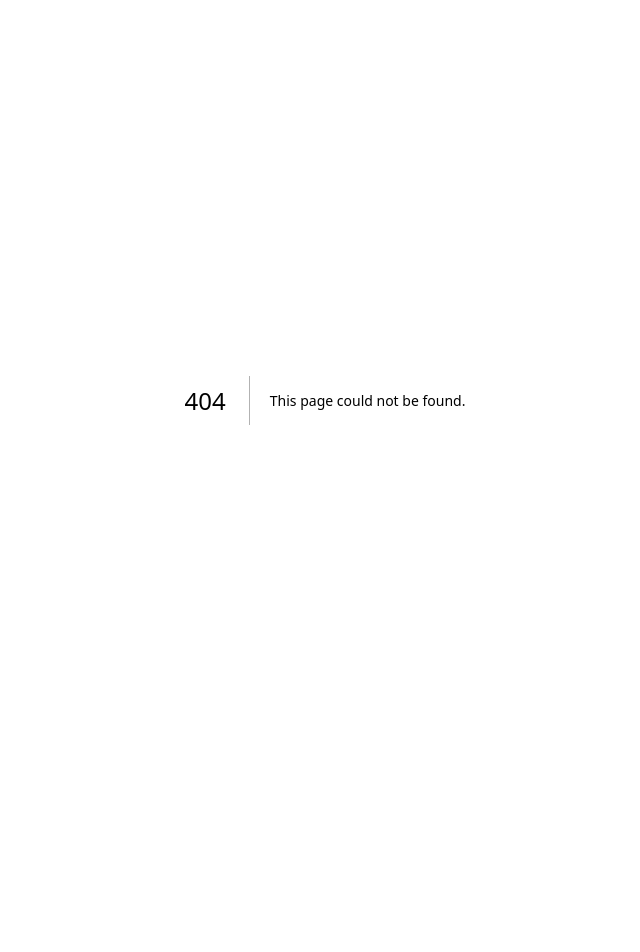
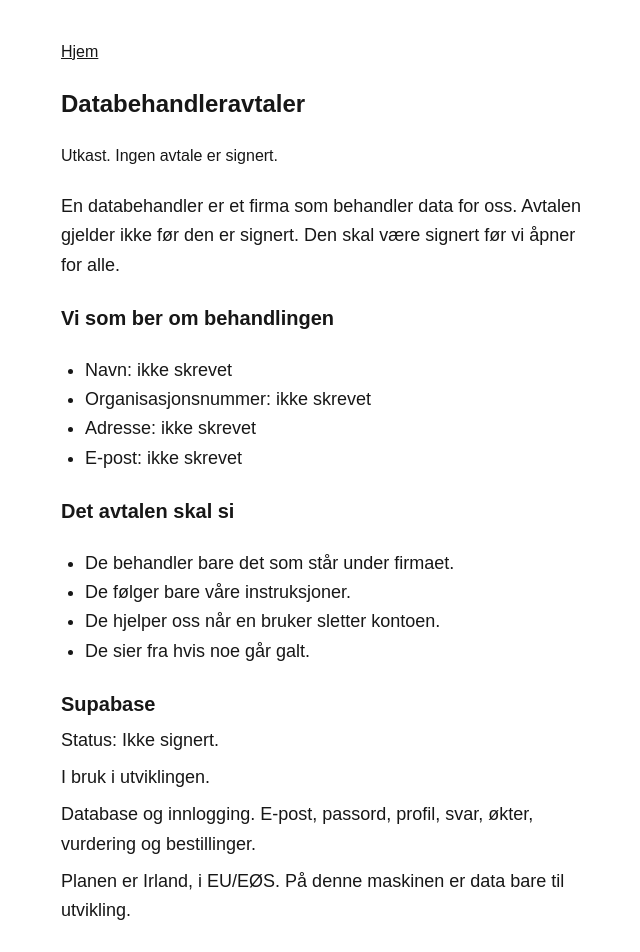
Before and after one commit to IvarMolde/Norskprove-KI, a Next.js app in the folder web/: page /databehandlere in a window 1280 px wide. Before the commit this address had no page. Shown: the top 952 px of the page, without its empty margins (315-955 px from the left). Before the commit the page ends 800 px from the top, so only its background shows below. Built offline with nearby package versions, Linux system fonts and the light colour scheme.

Commit message:
Legg inn utkast til databehandleravtaler.
Ingen avtale er signert, og firmaopplysningene står tomme. Fase 7 er ikke ferdig.

Co-authored-by: Ivar <IvarMolde@users.noreply.github.com>

```diff
--- /dev/null
+++ b/web/app/databehandlere/page.tsx
@@ -0,0 +1,48 @@
+import Link from "next/link";
+import { Ramme } from "@/app/ov/lesing/ramme";
+import { databehandlere } from "@/lib/personvern/databehandlere";
+
+const tommeFelt = ["Navn", "Organisasjonsnummer", "Adresse", "E-post"] as const;
+
+export default function Databehandlere() {
+  return (
+    <Ramme>
+      <h1 className="text-2xl font-semibold">Databehandleravtaler</h1>
+      <p className="text-base">Utkast. Ingen avtale er signert.</p>
+      <p>
+        En databehandler er et firma som behandler data for oss. Avtalen
+        gjelder ikke før den er signert. Den skal være signert før vi
+        åpner for alle.
+      </p>
+      <h2 className="text-xl font-semibold">Vi som ber om behandlingen</h2>
+      <ul className="list-disc pl-6">
+        {tommeFelt.map((felt) => (
+          <li key={felt}>
+            {felt}: ikke skrevet
+          </li>
+        ))}
+      </ul>
+      <h2 className="text-xl font-semibold">Det avtalen skal si</h2>
+      <ul className="list-disc pl-6">
+        <li>De behandler bare det som står under firmaet.</li>
+        <li>De følger bare våre instruksjoner.</li>
+        <li>De hjelper oss når en bruker sletter kontoen.</li>
+        <li>De sier fra hvis noe går galt.</li>
+      </ul>
+      {databehandlere.map((firma) => (
+        <section key={firma.navn} className="flex flex-col gap-2">
+          <h2 className="text-xl font-semibold">{firma.navn}</h2>
+          <p>Status: Ikke signert.</p>
+          <p>{firma.iBruk ? "I bruk i utviklingen." : "Ikke i bruk."}</p>
+          <p>{firma.hva}</p>
+          <p>{firma.hvor}</p>
+        </section>
+      ))}
+      <p>
+        <Link className="underline" href="/personvern">
+          Personvern
+        </Link>
+      </p>
+    </Ramme>
+  );
+}
--- a/web/app/page.tsx
+++ b/web/app/page.tsx
@@ -34,6 +34,9 @@ export default async function Home({
         </p>
         <p>
           <Link href="/personvern">Personvern</Link>
+        </p>
+        <p>
+          <Link href="/databehandlere">Databehandleravtaler</Link>
         </p>
         <p>
           <Link href="/prove">Info om prøvene</Link>
@@ -81,6 +84,9 @@ export default async function Home({
         <Link href="/personvern">Personvern</Link>
       </p>
       <p>
+        <Link href="/databehandlere">Databehandleravtaler</Link>
+      </p>
+      <p>
         <Link href="/prove">Info om prøvene</Link>
       </p>
       <p>
--- a/web/app/personvern/page.tsx
+++ b/web/app/personvern/page.tsx
@@ -42,6 +42,13 @@ export default function Personvern() {
         Du må være 18 år. Når du registrerer deg, sier du det selv. Vi
         lagrer det som egenerklæring.
       </p>
+      <h2 className="text-xl font-semibold">Dine rettigheter</h2>
+      <p>Du kan slette kontoen din selv. Se under.</p>
+      <p>
+        Du kan be om å se det vi har lagret, og om å rette det. Den
+        knappen er ikke bygd ennå. Den kommer før vi åpner for alle.
+      </p>
+      <p>Du kan klage til Datatilsynet.</p>
       <h2 className="text-xl font-semibold">Slette konto</h2>
       <p>
         Når du er innlogget, kan du slette kontoen din. Da slettes svar,
@@ -53,8 +60,13 @@ export default function Personvern() {
         </Link>
       </p>
       <p>
-        Avtaler med leverandørene er ikke ferdige. De skal være på plass
+        Avtaler med leverandørene er ikke signert. De skal være på plass
         før vi åpner for alle.
+      </p>
+      <p>
+        <Link className="underline" href="/databehandlere">
+          Databehandleravtaler
+        </Link>
       </p>
       <p>
         <Link className="underline" href="/prove">
--- /dev/null
+++ b/web/lib/personvern/databehandlere.ts
@@ -0,0 +1,40 @@
+export type Databehandler = {
+  navn: string;
+  hva: string;
+  hvor: string;
+  iBruk: boolean;
+};
+
+/** Alle har status ikke signert. Ikke legg inn en signert status her. */
+export const databehandlere: Databehandler[] = [
+  {
+    navn: "Supabase",
+    hva: "Database og innlogging. E-post, passord, profil, svar, økter, vurdering og bestillinger.",
+    hvor: "Planen er Irland, i EU/EØS. På denne maskinen er data bare til utvikling.",
+    iBruk: true,
+  },
+  {
+    navn: "Vercel",
+    hva: "Nettsiden, når prosjektet er satt opp.",
+    hvor: "Skal være i EU/EØS. Prosjektet er ikke satt opp.",
+    iBruk: false,
+  },
+  {
+    navn: "Google",
+    hva: "Tekst, lyd og bilder, hvis vi slår det på senere.",
+    hvor: "Ikke valgt. Vi bruker dem ikke nå.",
+    iBruk: false,
+  },
+  {
+    navn: "Stripe",
+    hva: "Kortbetaling senere. Kortnummer skal ikke ligge hos oss.",
+    hvor: "Ikke valgt. Vi bruker dem ikke nå.",
+    iBruk: false,
+  },
+  {
+    navn: "Vipps",
+    hva: "Betaling senere.",
+    hvor: "Ikke valgt. Vi bruker dem ikke nå.",
+    iBruk: false,
+  },
+];
```
Also changed, not shown: 2 other files (tests, documents, lock files or other folders).
